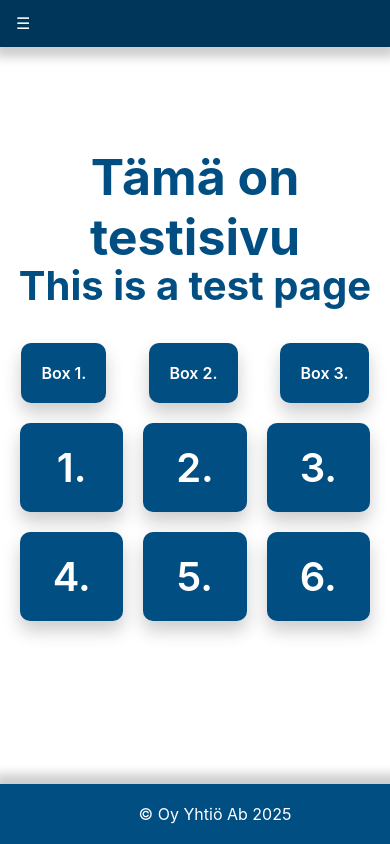
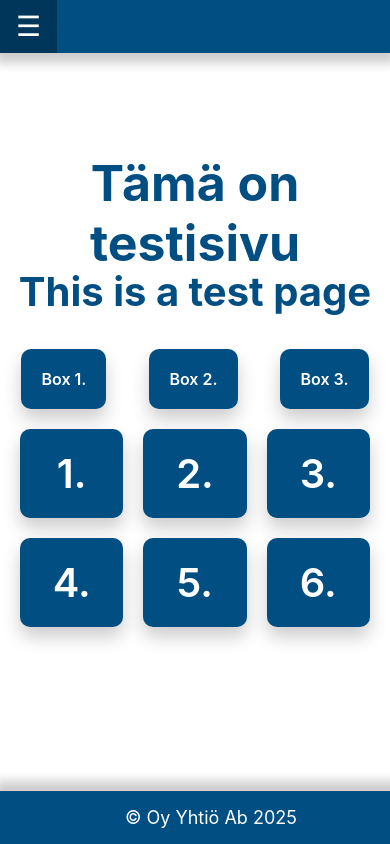
Before and after one commit to Peresteks/prototyyppisivusto, a plain HTML site: page index.html in a window 390 px wide. Drawn offline with Linux system fonts and the light colour scheme; a web font is replaced by a local one.

Commit message:
Elementtien kokoa muutettu

```diff
--- a/styles/styles.css
+++ b/styles/styles.css
@@ -19,7 +19,7 @@ html {
 
 /* Perusnavigaatio */
 .navbar {
-  background-color: rgb(0, 54, 90);
+  background-color: rgb(0, 78, 130);
   padding: 0;
   display: block;
   position: sticky;
@@ -105,7 +105,10 @@ html {
   .menu-btn {
     display: block;
     transition: transform 0.3s ease, background-color 0.3s ease;
-    font-size: 16px;
+    font-size: 28px;
+    padding: 10px;
+    width: 57px;
+    text-align: center;
   }
 
   /* Oletuksena valikko piiloon */
@@ -119,16 +122,17 @@ html {
     float: none;
     width: 100%;
     border-top: 1px solid rgba(255,255,255,0.3);
-    font-size: 16px;
+    font-size: 18px;
   }
 
   .nav-links li a {
     text-align: center;
+    padding: 10px;
   }
 
   footer {
-    font-size: 16px;
-    padding: 20px;
+    font-size: 18px;
+    padding: 16px;
   }
 }
 
```
